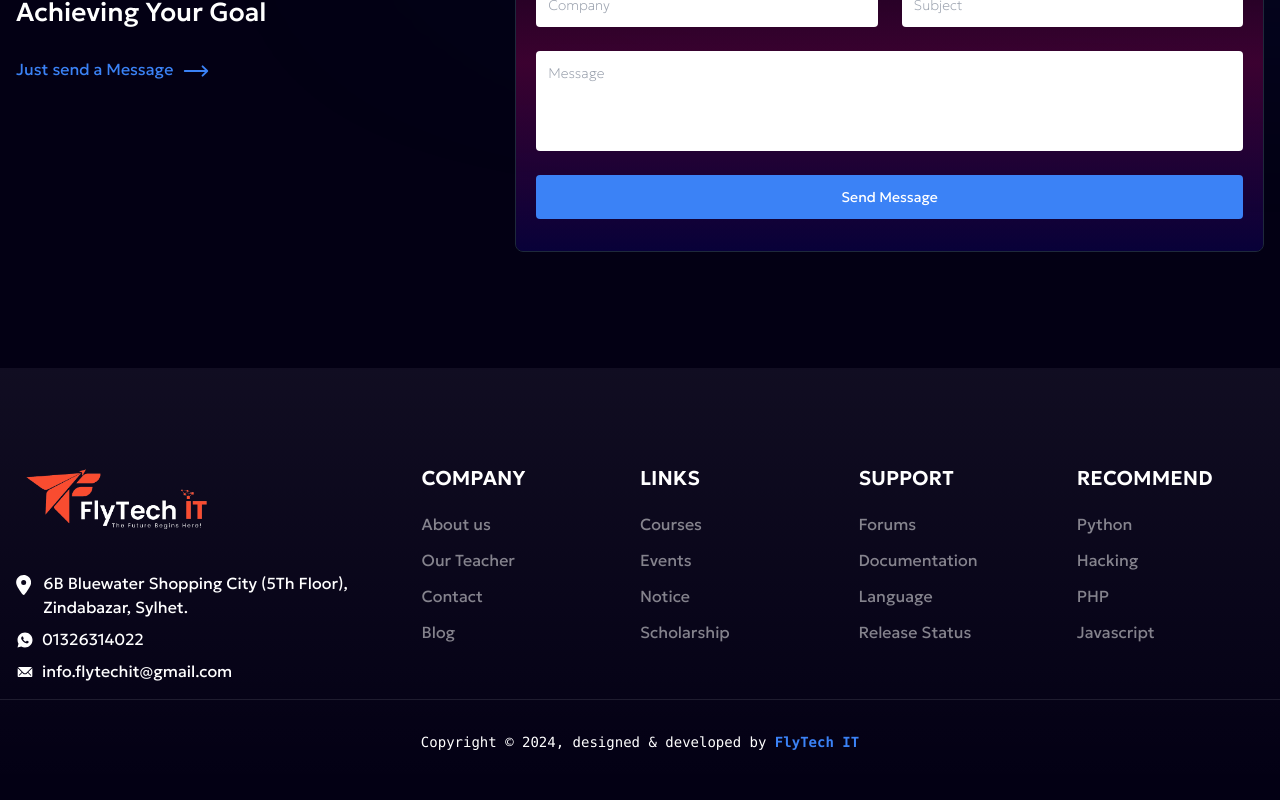
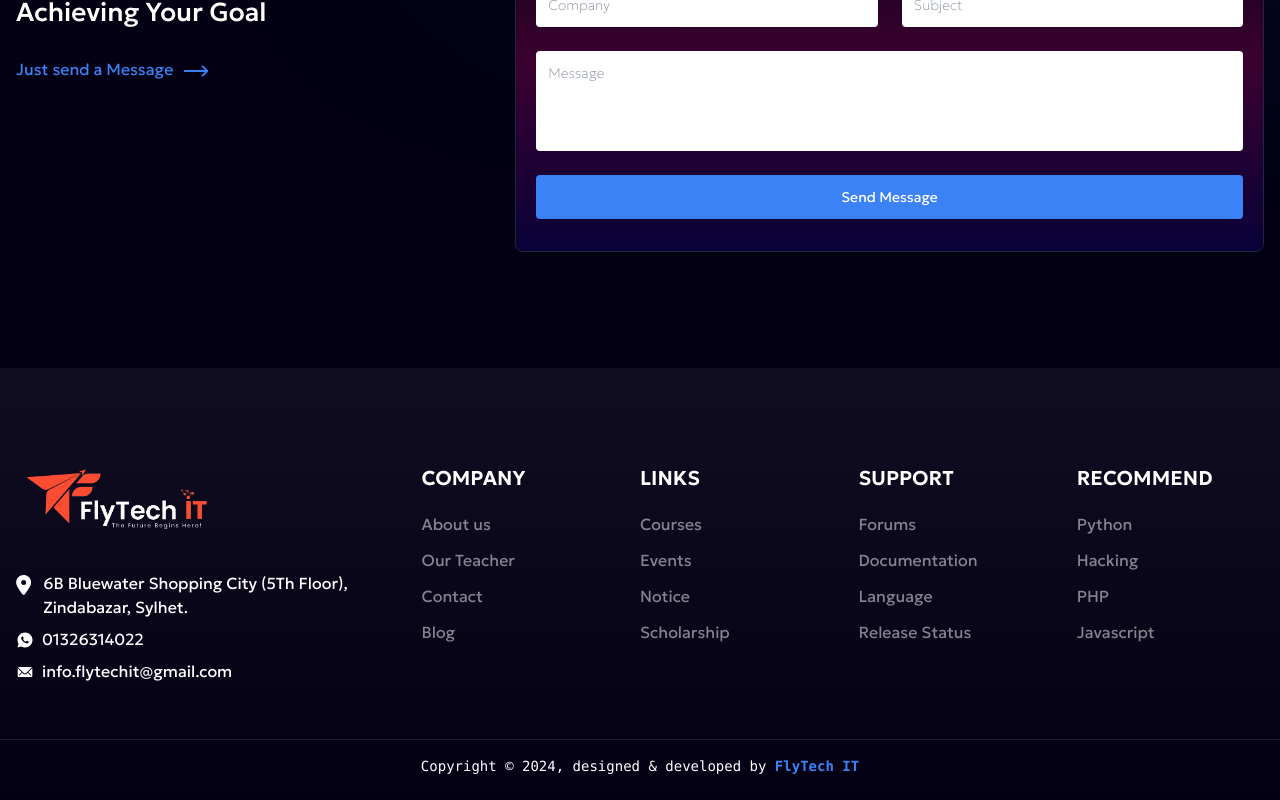
Before and after one commit to Shakiqurrahman/Flytech_IT, a Next.js app: page /contact in a window 1280 px wide. Shown: the part 589-1389 px from the top of the page. Built offline with nearby package versions, Linux system fonts and the light colour scheme.

Commit message:
footer fixed

```diff
--- a/src/components/shared/Footer/Copyright.jsx
+++ b/src/components/shared/Footer/Copyright.jsx
@@ -1,6 +1,6 @@
 const Copyright = () => {
     return (
-        <div className="pt-4 pb-5  border-t border-white/10">
+        <div className="pb-2  border-t border-white/10">
             <p className="max-width text-center text-sm font-mono">
                 Copyright &copy; 2024, designed & developed by{" "}
                 <span className="text-blue-500 font-semibold">FlyTech IT</span>
--- a/src/components/shared/Footer/Footer.jsx
+++ b/src/components/shared/Footer/Footer.jsx
@@ -9,7 +9,7 @@ import logo from "/public/flytech-White.png";
 const Footer = () => {
     return (
         <footer className="bg-linear-fade pt-20">
-            <div className="max-width pb-10">
+            <div className="max-width mb-10">
                 <div className="flex justify-between md:flex-nowrap flex-wrap gap-y-8">
                     <div className="w-full sm:w-[70%] md:w-[30%]">
                         <Image
```
